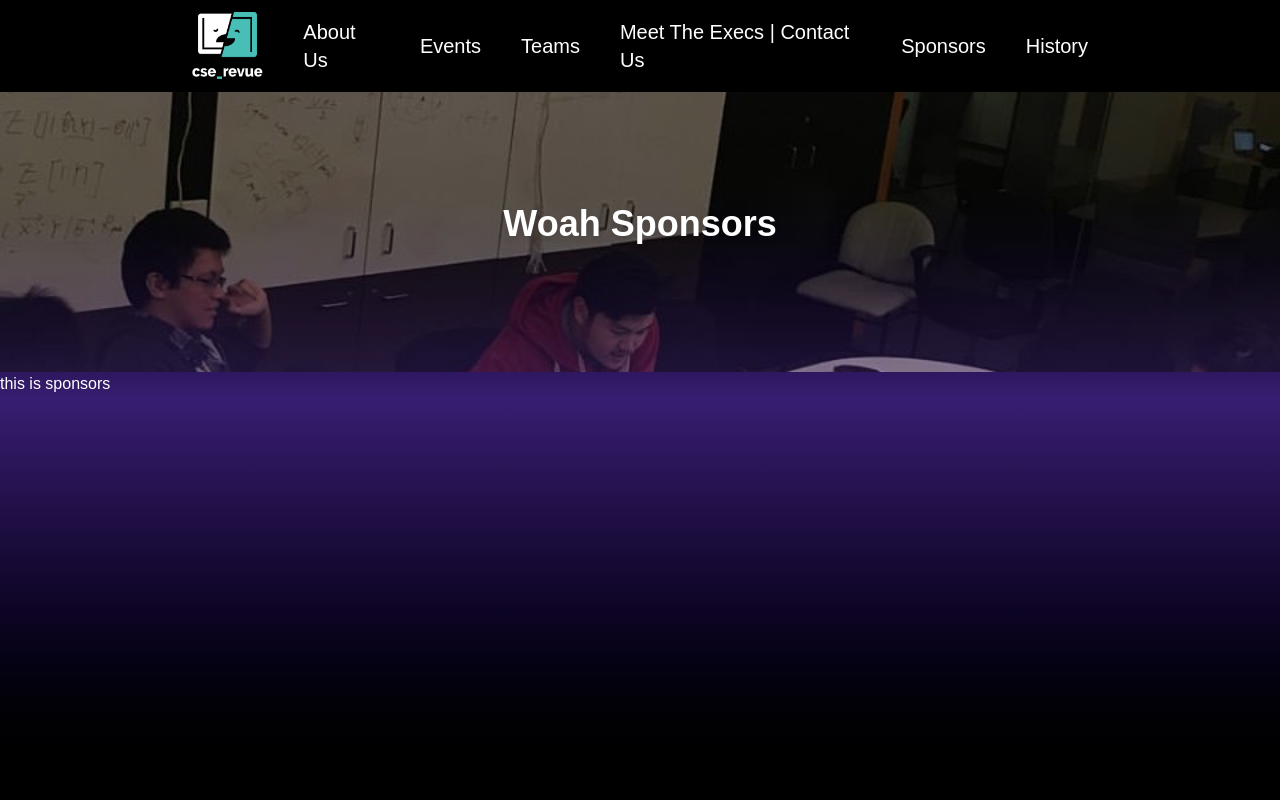
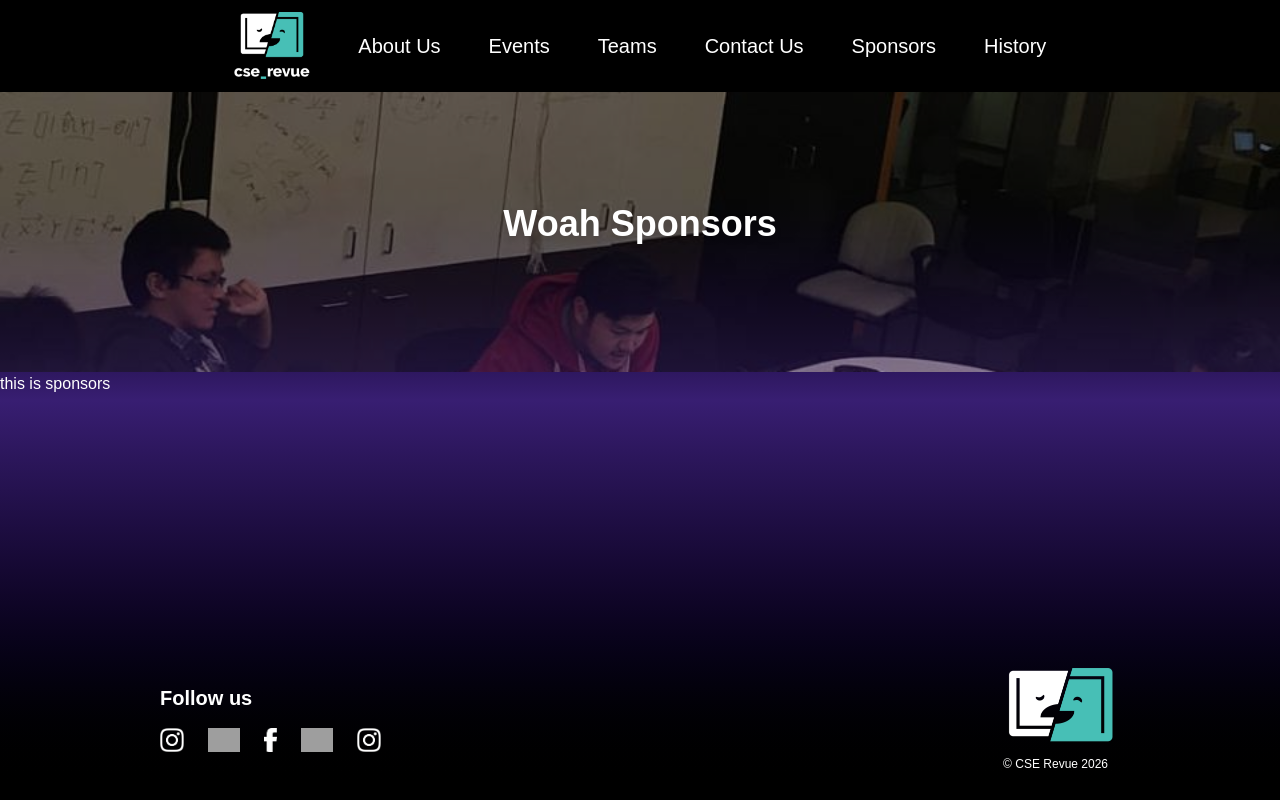
Before and after one commit to cse-revue/cserevue-website, a Next.js app: page /sponsors in a window 1280 px wide. Built offline with nearby package versions, Linux system fonts and the light colour scheme; grey boxes are pictures that could not be loaded.

Commit message:
navbar fix and footer added

```diff
--- a/app/(components)/navbar.tsx
+++ b/app/(components)/navbar.tsx
@@ -17,7 +17,7 @@ export const Navbar = () => {
       {/** TODO: mobile nav resizing*/}
       {/** desktop nav */}
       <div className="hidden md:flex md:flex-1 md:justify-end xl:justify-center items-center space-x-6">
-          <div className="flex items-center space-x-6 xl:space-x-10 flex-nowrap text-xl">
+          <div className="flex items-center space-x-6 xl:space-x-12 flex-nowrap text-xl">
               <Link href="/" className="hidden xl:block">
                 <Image
                     src="/images/logos/logo-white-transparent.c73fcbb6.png"
@@ -31,7 +31,7 @@ export const Navbar = () => {
               <Link href="/about-us" className="hover:text-[#47bfb6]">About Us</Link>
               <Link href="/events" className="hover:text-[#47bfb6]">Events</Link>
               <Link href= "/teams" className="hover:text-[#47bfb6]">Teams</Link>
-              <Link href="/meet-the-team-contact-us" className="hover:text-[#47bfb6]">Meet The Execs | Contact Us</Link>
+              <Link href="/contact-us" className="hover:text-[#47bfb6]">Contact Us</Link>
               <Link href="/sponsors" className="hover:text-[#47bfb6]">Sponsors</Link>
               <Link href="/history" className="hover:text-[#47bfb6] flex flex-row">History</Link>
           </div>
--- a/app/about-us/page.tsx
+++ b/app/about-us/page.tsx
@@ -3,6 +3,7 @@
 import React from "react";
 import { Navbar } from ".././(components)/navbar";
 import Header from ".././(components)/header"
+import { Footer } from "../(components)/footer";
 
 export default function About() {
   return (
@@ -17,6 +18,7 @@ export default function About() {
         image="/images/teams/cast.b91cf1d8.jpg"
       />
       this is about-us
+      <Footer />
     </div>
   )
 }
--- a/app/meet-the-team-contact-us/page.tsx
+++ b/app/contact-us/page.tsx
@@ -1,8 +1,9 @@
 "use client";
 
 import React from "react";
-import { Navbar } from ".././(components)/navbar";
+import { Navbar } from "../(components)/navbar";
 import Header from "../(components)/header";
+import { Footer } from "../(components)/footer";
 
 export default function ContactUs() {
   return (
@@ -16,6 +17,7 @@ export default function ContactUs() {
         title="Contact Us"
       />
       this is meet the team/contact us
+      <Footer />
     </div>
   )
 }
--- a/app/events/page.tsx
+++ b/app/events/page.tsx
@@ -3,6 +3,7 @@
 import React from "react";
 import { Navbar } from ".././(components)/navbar";
 import Header from "../(components)/header";
+import { Footer } from "../(components)/footer";
 
 export default function Events() {
   return (
@@ -17,6 +18,7 @@ export default function Events() {
         image="/images/teams/vocals.d6a5c5d0.jpg"
       />
       this is events
+      <Footer />
     </div>
   )
 }
--- a/app/history/page.tsx
+++ b/app/history/page.tsx
@@ -3,6 +3,7 @@
 import React from "react";
 import { Navbar } from ".././(components)/navbar";
 import Header from "../(components)/header";
+import { Footer } from "../(components)/footer";
 
 export default function History() {
   return (
@@ -18,6 +19,7 @@ export default function History() {
       />
       this is history
       <div>potentially like a timeline kinda thing?</div>
+      <Footer />
     </div>
   )
 }
--- a/app/sponsors/page.tsx
+++ b/app/sponsors/page.tsx
@@ -3,6 +3,7 @@
 import React from "react";
 import { Navbar } from ".././(components)/navbar";
 import Header from "../(components)/header";
+import { Footer } from "../(components)/footer";
 
 export default function Sponsors() {
   return (
@@ -17,6 +18,7 @@ export default function Sponsors() {
         image="/images/teams/webmin.fd05e87d.jpg"
       />
       this is sponsors
+      <Footer />
     </div>
   )
 }
--- a/app/teams/page.tsx
+++ b/app/teams/page.tsx
@@ -3,6 +3,7 @@
 import React from "react";
 import { Navbar } from ".././(components)/navbar";
 import Header from ".././(components)/header"
+import { Footer } from "../(components)/footer";
 
 interface teamInfo {
   teamName: string,
@@ -25,6 +26,7 @@ const Teams = () => {
       />
       this is teams
       <div>use like teams.map to create team cards that can expand</div>
+      <Footer />
     </div>
 
   )
```
